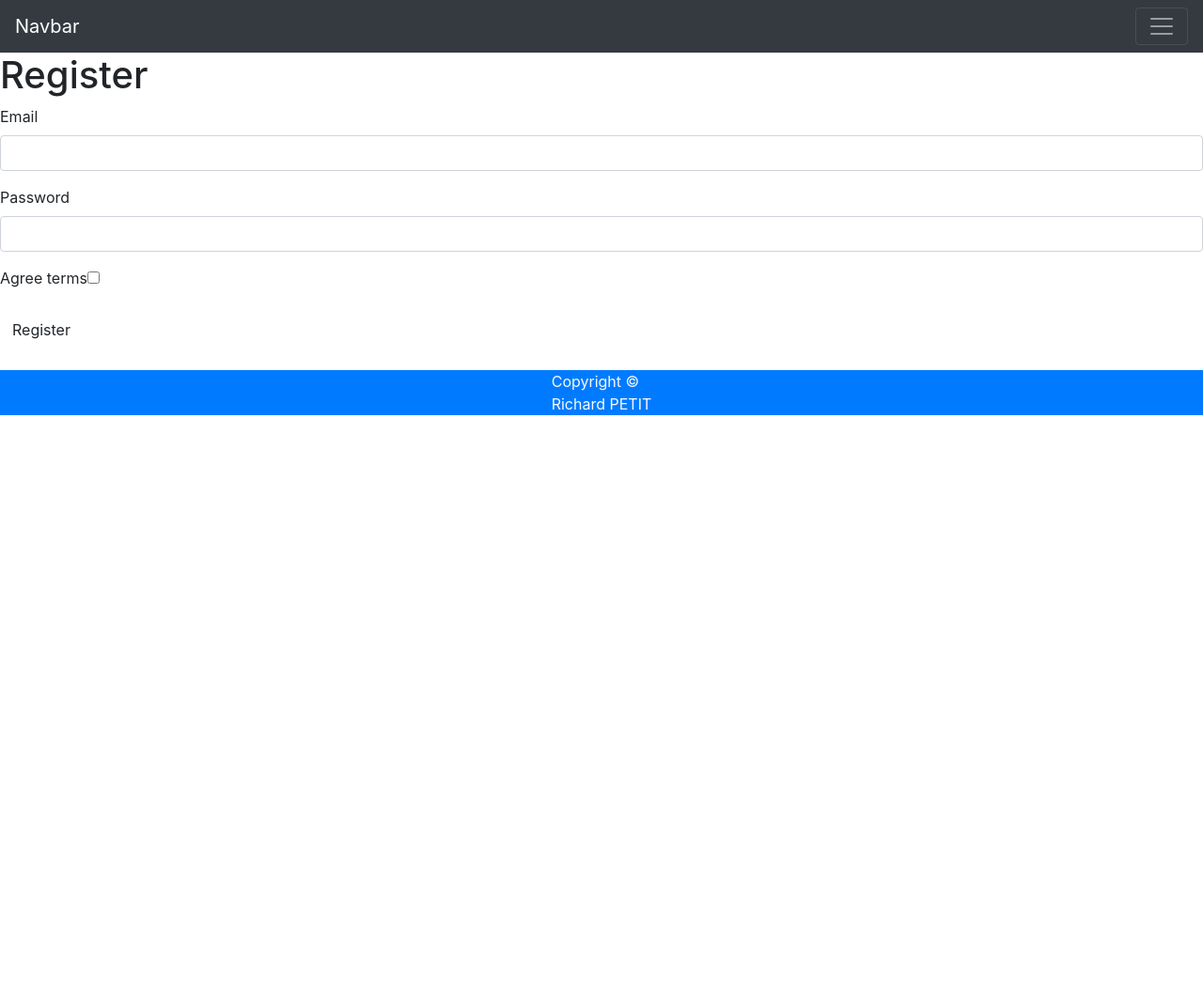
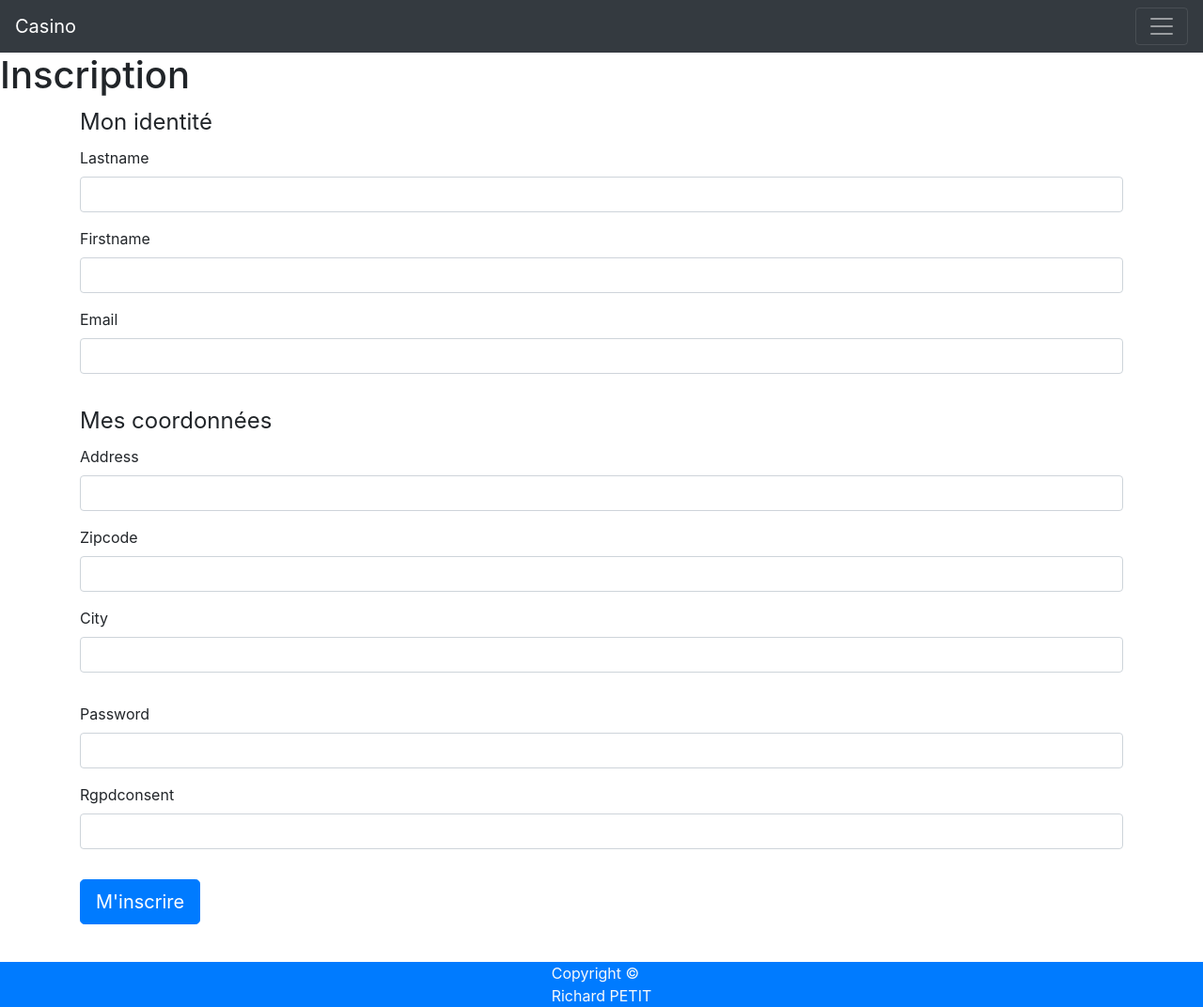
Before and after one commit to RichardPetit/casino, a Symfony app: template templates/registration/register.html.twig in a window 1280 px wide. Shown: the whole page at 94% size. Before the commit the page ends 442 px from the top, so only its background shows below. Run offline with Twig, Linux system fonts and the light colour scheme; the template is opened without the code that fills it, so the values that code supplies are empty; form fields are guessed from the names that the template uses; some libraries are stand-ins or nearby versions.

Commit message:
change register and login form; register and login works

```diff
--- a/src/Controller/MainController.php
+++ b/src/Controller/MainController.php
@@ -8,7 +8,7 @@ use Symfony\Component\Routing\Annotation\Route;
 
 class MainController extends AbstractController
 {
-    #[Route('/', name: 'app_main')]
+    #[Route('/', name: 'main')]
     public function index(): Response
     {
         return $this->render('main/index.html.twig', [
--- a/src/Controller/RegistrationController.php
+++ b/src/Controller/RegistrationController.php
@@ -16,7 +16,7 @@ use Symfony\Contracts\Translation\TranslatorInterface;
 
 class RegistrationController extends AbstractController
 {
-    #[Route('/register', name: 'app_register')]
+    #[Route('/inscription', name: 'app_register')]
     public function register(Request $request, UserPasswordHasherInterface $userPasswordHasher, UserAuthenticatorInterface $userAuthenticator, UserAuthenticator $authenticator, EntityManagerInterface $entityManager): Response
     {
         $user = new User();
--- a/templates/_partials/_navbar.html.twig
+++ b/templates/_partials/_navbar.html.twig
@@ -1,12 +1,12 @@
 <nav class="navbar navbar-dark bg-dark">
-    <a class="navbar-brand" href="#">Navbar</a>
+    <a class="navbar-brand" href="#">Casino</a>
     <button class="navbar-toggler" type="button" data-toggle="collapse" data-target="#navbarSupportedContent"
             aria-controls="navbarSupportedContent" aria-expanded="false" aria-label="Toggle navigation">
         <span class="navbar-toggler-icon"></span>
     </button>
 
     <div class="collapse navbar-collapse" id="navbarSupportedContent">
-        <ul class="navbar-nav mr-auto">
+        <ul class="navbar-nav mr-auto mb-2 mb-lg-0">
             <li class="nav-item active">
                 <a class="nav-link" href="#">Accueil <span class="sr-only">(current)</span></a>
             </li>
@@ -17,5 +17,22 @@
                 <a class="nav-link" href="#">Roulette</a>
             </li>
         </ul>
+        <ul class="navbar-nav ms-auto mb-2 mb-lg-0">
+            {% if app.user %}
+                    <li class="nav-item">
+                        <a class="nav-link" href="#">Mon compte</a>
+                    </li>
+                    <li class="nav-item">
+                        <a class="nav-link" href="{{ path('app_logout') }}">Me déconnecter</a>
+                    </li>
+                {% else %}
+                    <li class="nav-item">
+                        <a class="nav-link" href="{{ path('app_register') }}">M'inscrire</a>
+                    </li>
+                    <li class="nav-item">
+                        <a class="nav-link" href="{{ path('app_login') }}">Me connecter</a>
+                    </li>
+                {% endif %}
+        </ul>
     </div>
 </nav>
--- a/templates/base.html.twig
+++ b/templates/base.html.twig
@@ -7,7 +7,7 @@
 
         <link rel="stylesheet" href="https://cdn.jsdelivr.net/npm/bootstrap@4.3.1/dist/css/bootstrap.min.css" integrity="sha384-ggOyR0iXCbMQv3Xipma34MD+dH/1fQ784/j6cY/iJTQUOhcWr7x9JvoRxT2MZw1T" crossorigin="anonymous">
         {% block stylesheets %}{% endblock %}
-        <link rel="stylesheet" href="{{ asset('assets/css/style.css') }}">
+{#        <link rel="stylesheet" href="{{ asset('assets/css/style.css') }}">#}
 
         {% block javascripts %}
         {% endblock %}
--- a/templates/registration/register.html.twig
+++ b/templates/registration/register.html.twig
@@ -1,17 +1,37 @@
 {% extends 'base.html.twig' %}
 
-{% block title %}Register{% endblock %}
+{% block title %}Inscription{% endblock %}
 
 {% block body %}
-    <h1>Register</h1>
+    <h1>Inscription</h1>
+    <section class="container">
+        <div class="row">
+            <div class="col">
+                {{ form_start(registrationForm) }}
+                <fieldset class="mb-3">
+                    <legend>Mon identité</legend>
+                    {{ form_row(registrationForm.lastname) }}
+                    {{ form_row(registrationForm.firstname) }}
+                    {{ form_row(registrationForm.email) }}
+                </fieldset>
 
-    {{ form_start(registrationForm) }}
-        {{ form_row(registrationForm.email) }}
-        {{ form_row(registrationForm.plainPassword, {
-            label: 'Password'
-        }) }}
-        {{ form_row(registrationForm.agreeTerms) }}
+                <fieldset class="mb-3">
+                    <legend>Mes coordonnées</legend>
+                    {{ form_row(registrationForm.address) }}
+                    {{ form_row(registrationForm.zipcode) }}
+                    {{ form_row(registrationForm.city) }}
+                </fieldset>
+                {{ form_row(registrationForm.plainPassword, {
+                    label: 'Password'
+                }) }}
 
-        <button type="submit" class="btn">Register</button>
-    {{ form_end(registrationForm) }}
+                {{ form_row(registrationForm.RGPDConsent) }}
+
+                <button type="submit" class="btn btn-primary btn-lg my-3">M'inscrire</button>
+                {{ form_end(registrationForm) }}
+            </div>
+        </div>
+    </section>
+
+
 {% endblock %}
--- a/templates/security/login.html.twig
+++ b/templates/security/login.html.twig
@@ -13,7 +13,7 @@
 
                     {% if app.user %}
                         <div class="mb-3">
-                            Vous êtes connecté(e) comme {{ app.user.username }}, <a href="{{ path('app_logout') }}">Me déconnecter</a>
+                            Vous êtes connecté(e) comme {{ app.user.userIdentifier }}, <a href="{{ path('app_logout') }}">Me déconnecter</a>
                         </div>
                     {% endif %}
 
```
Also changed, not shown: src/Entity/User.php (+6 -1 lines), src/Form/RegistrationFormType.php (+45 -3 lines).
